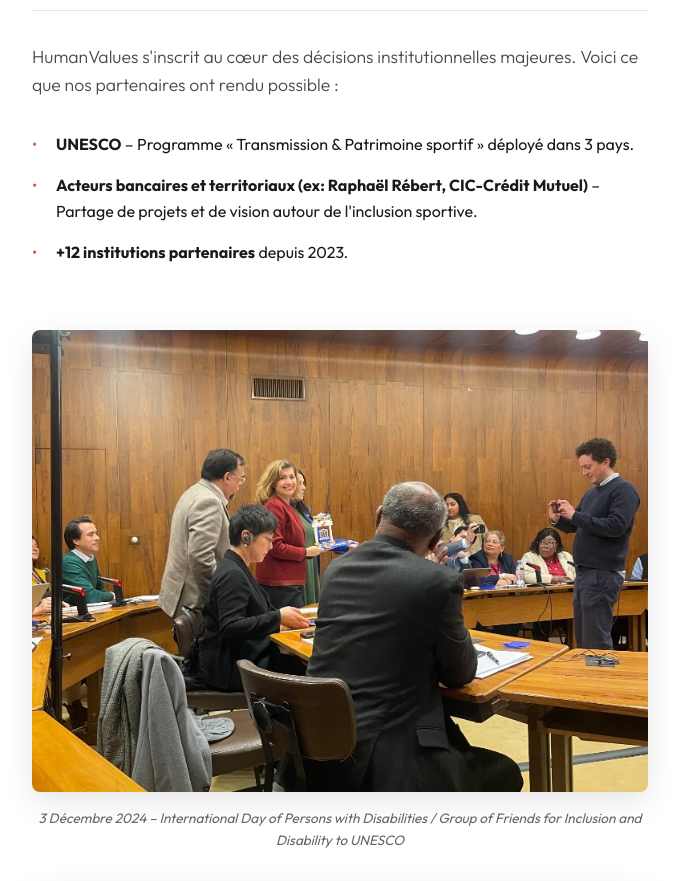
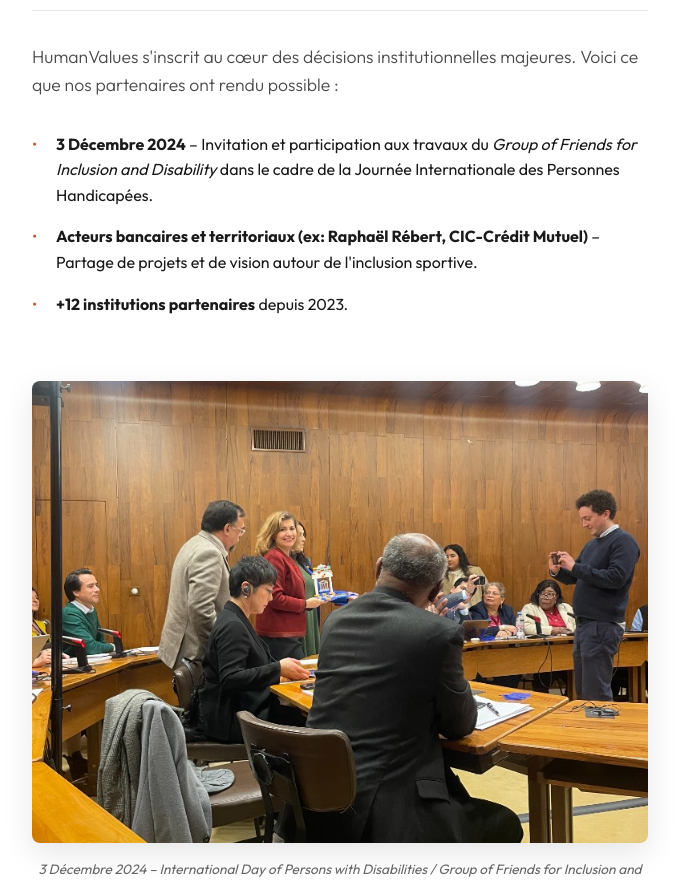
Before and after one commit to gdesygn/humanvalues, a React (Vite) app: page /institution in a window 1280 px wide. Shown: the part 840-1721 px from the top of the page, without its empty margins (300-979 px from the left). Built offline with nearby package versions, Linux system fonts and the light colour scheme; a web font is replaced by a local one.

Commit message:
fix: rectification factuelle contexte UNESCO

```diff
--- a/src/pages/Institution.jsx
+++ b/src/pages/Institution.jsx
@@ -37,7 +37,7 @@ const Institution = () => {
         <ul style={{ listStyleType: 'none', padding: 0, margin: '0 0 3rem 0' }}>
           <li style={{ marginBottom: '1rem', paddingLeft: '1.5rem', position: 'relative' }}>
             <span style={{ position: 'absolute', left: 0, color: 'var(--hv-accent)' }}>•</span>
-            <strong>UNESCO</strong> – Programme « Transmission & Patrimoine sportif » déployé dans 3 pays.
+            <strong>3 Décembre 2024</strong> – Invitation et participation aux travaux du <em>Group of Friends for Inclusion and Disability</em> dans le cadre de la Journée Internationale des Personnes Handicapées.
           </li>
           <li style={{ marginBottom: '1rem', paddingLeft: '1.5rem', position: 'relative' }}>
             <span style={{ position: 'absolute', left: 0, color: 'var(--hv-accent)' }}>•</span>
```
